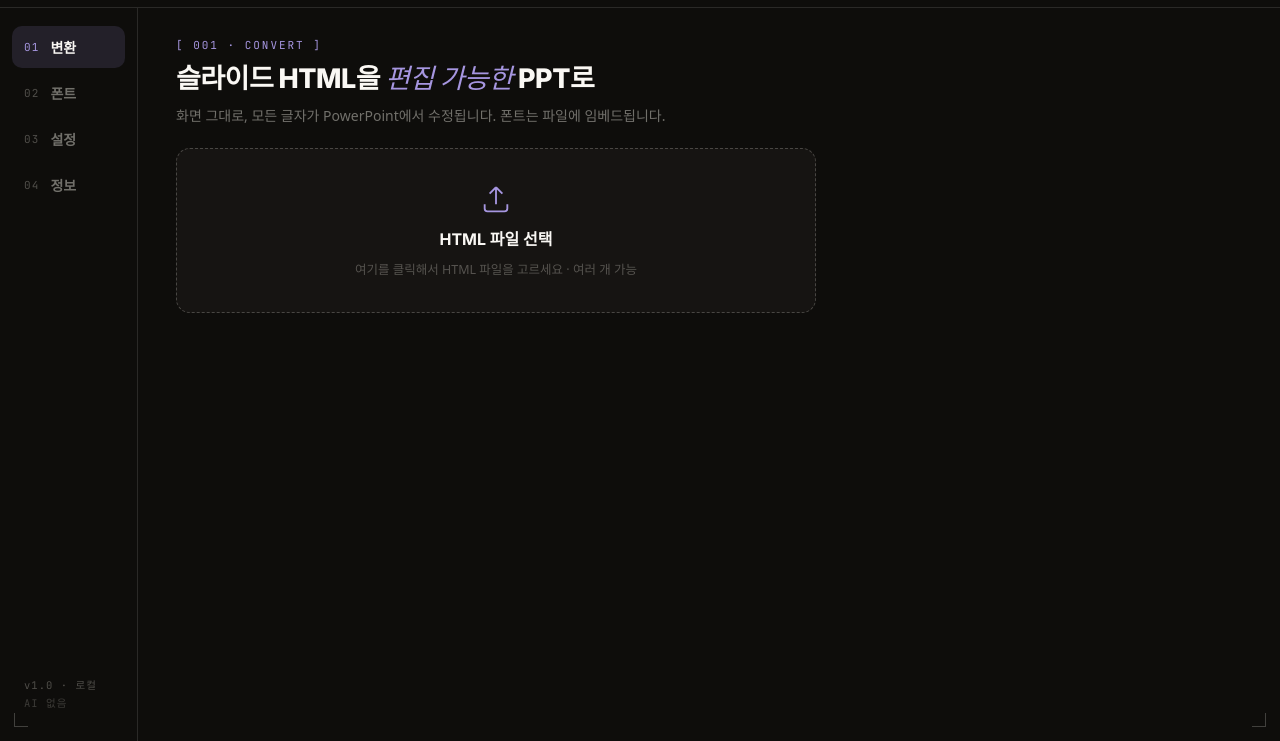
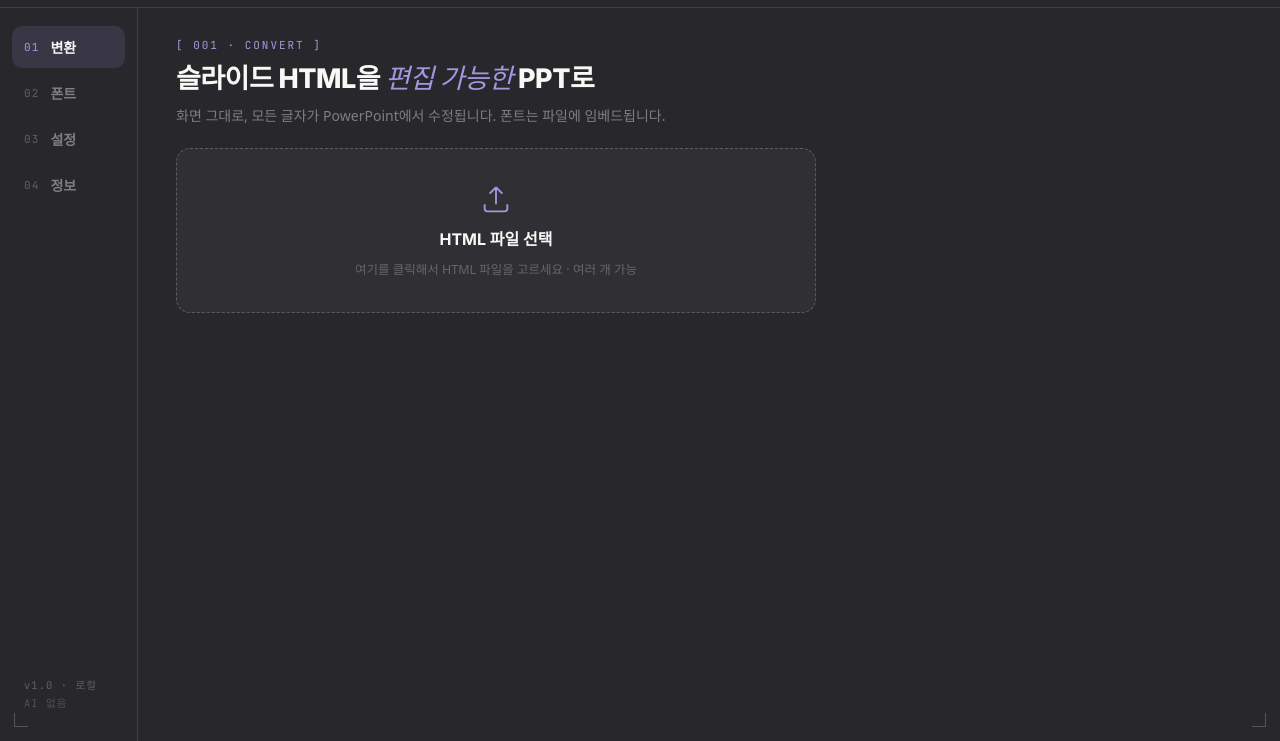
Before and after one commit to nextsunny-ai/ppt-maker, a website: page ui/index.html in a window 1280 px wide. Shown: the part 59-800 px from the top of the page. Drawn offline with nearby package versions, Linux system fonts and the light colour scheme; a web font is replaced by a local one.

Commit message:
style: 다크 테마 배경을 짙은 회색(#28282C)으로 — 거의 검정이라 바탕화면과 구분 안 되던 것 개선

```diff
--- a/ui/style.css
+++ b/ui/style.css
@@ -9,7 +9,7 @@
   --r:14px;
 }
 [data-theme="dark"]{
-  --bg:#0E0D0B; --bg-2:#151311; --surface:rgba(232,228,220,.035); --surface-2:rgba(232,228,220,.06);
+  --bg:#28282C; --bg-2:#312F35; --surface:rgba(232,228,220,.045); --surface-2:rgba(232,228,220,.08);
   --ink-0:#faf8f4; --ink-1:rgba(232,228,220,.74); --ink-2:rgba(232,228,220,.46); --ink-3:rgba(232,228,220,.30);
   --line:rgba(232,228,220,.13); --line-2:rgba(232,228,220,.24);
   --accent-soft:rgba(166,150,224,.14);
```
